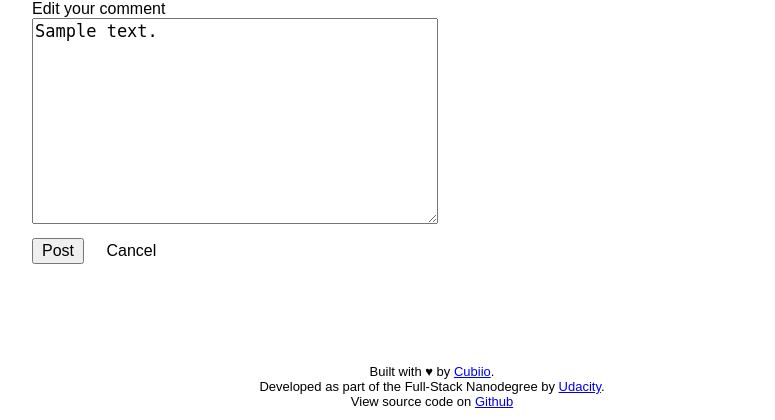
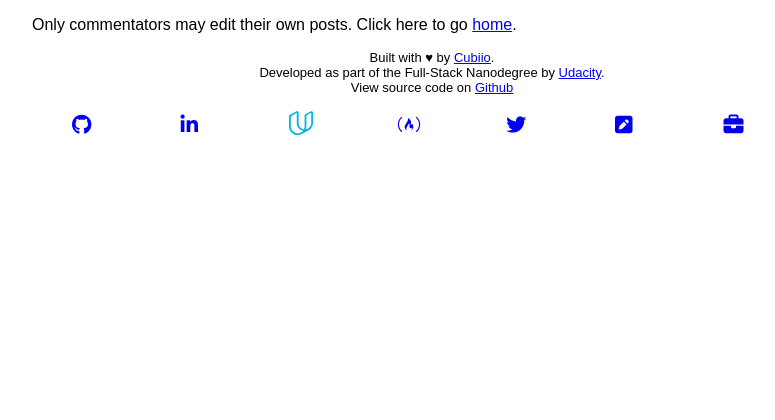
Before and after one commit to sam-atkins/fsnd-blog, a Python web app: template templates/editcomment.html in a window 1280 px wide. Shown: the part 158-578 px from the top of the page, without its empty margins (208-983 px from the left). Run offline with Jinja, Linux system fonts and the light colour scheme; the template is opened without the code that fills it: most values are stand-ins (such as "Sample title", 1, 10 or a date in 2020); some libraries are stand-ins or nearby versions.

Commit message:
feat: Add edit comment controls
- only commentators can edit a control
- if someone gets to the edit comment url, presented with 'no__access'

```diff
--- a/templates/editcomment.html
+++ b/templates/editcomment.html
@@ -1,6 +1,8 @@
 {% extends "base.html" %}
 
 {% block content %}
+
+{% if username == comment.commentator %}
 
 <form method="post">
     <label>
@@ -16,4 +18,12 @@
 
 </form>
 
+{% else %}
+
+<div class="no__access">
+    <p>Only commentators may edit their own posts. Click here to go <a href="/">home</a>.</p>
+</div>
+
+{% endif %}
+
 {% endblock content %}
```
